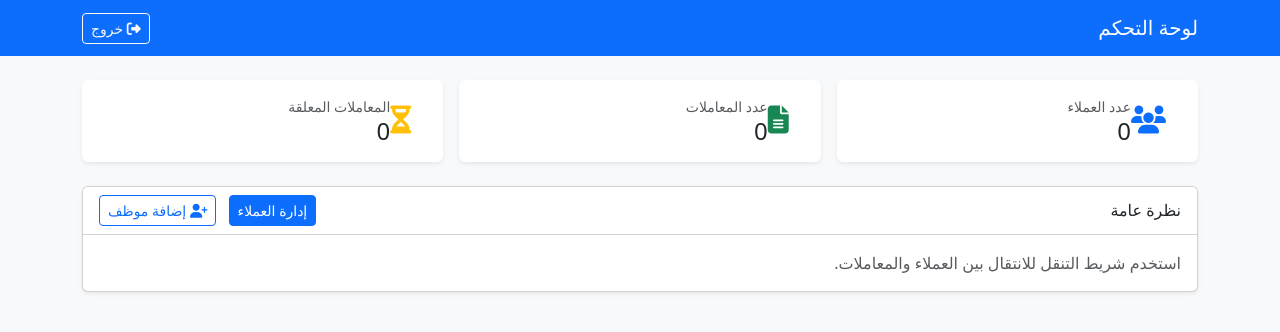
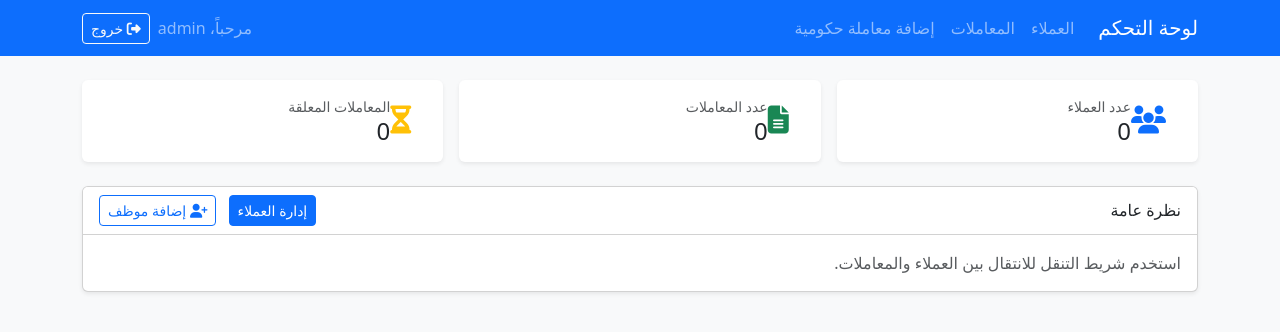
Before and after one commit to citybeachgulf-droid/sanad, a Flask app: page /dashboard in a window 1280 px wide. Shown: the top 332 px of the page. Run offline with Flask 3, Linux system fonts and the light colour scheme; a user stored in the database is signed in.

Commit message:
Refactor dashboard navigation to include client and transaction links (#13)
Co-authored-by: Cursor Agent <cursoragent@cursor.com>

```diff
--- a/sandak_flask_project/app/templates/dashboard.html
+++ b/sandak_flask_project/app/templates/dashboard.html
@@ -10,9 +10,26 @@
   <body class="bg-light">
     <nav class="navbar navbar-expand-lg navbar-dark bg-primary mb-4">
       <div class="container">
-        <a class="navbar-brand" href="#">لوحة التحكم</a>
-        <div class="ms-auto">
-          <a class="btn btn-outline-light btn-sm" href="{{ url_for('auth.logout') }}"><i class="fa-solid fa-right-from-bracket"></i> خروج</a>
+        <a class="navbar-brand" href="{{ url_for('main.dashboard') }}">لوحة التحكم</a>
+        <button class="navbar-toggler" type="button" data-bs-toggle="collapse" data-bs-target="#topMenu" aria-controls="topMenu" aria-expanded="false" aria-label="Toggle navigation">
+          <span class="navbar-toggler-icon"></span>
+        </button>
+        <div class="collapse navbar-collapse" id="topMenu">
+          <ul class="navbar-nav me-auto mb-2 mb-lg-0">
+            <li class="nav-item">
+              <a class="nav-link {{ 'active' if request.endpoint == 'main.clients' else '' }}" href="{{ url_for('main.clients') }}">العملاء</a>
+            </li>
+            <li class="nav-item">
+              <a class="nav-link {{ 'active' if request.endpoint == 'main.managed_transactions_list' else '' }}" href="{{ url_for('main.managed_transactions_list') }}">المعاملات</a>
+            </li>
+            <li class="nav-item">
+              <a class="nav-link {{ 'active' if request.endpoint == 'main.add_gov_transaction' else '' }}" href="{{ url_for('main.add_gov_transaction') }}">إضافة معاملة حكومية</a>
+            </li>
+          </ul>
+          <div class="ms-auto d-flex align-items-center gap-2">
+            <span class="navbar-text d-none d-sm-inline">مرحباً، {{ current_user.username }}</span>
+            <a class="btn btn-outline-light btn-sm" href="{{ url_for('auth.logout') }}"><i class="fa-solid fa-right-from-bracket"></i> خروج</a>
+          </div>
         </div>
       </div>
     </nav>
```
